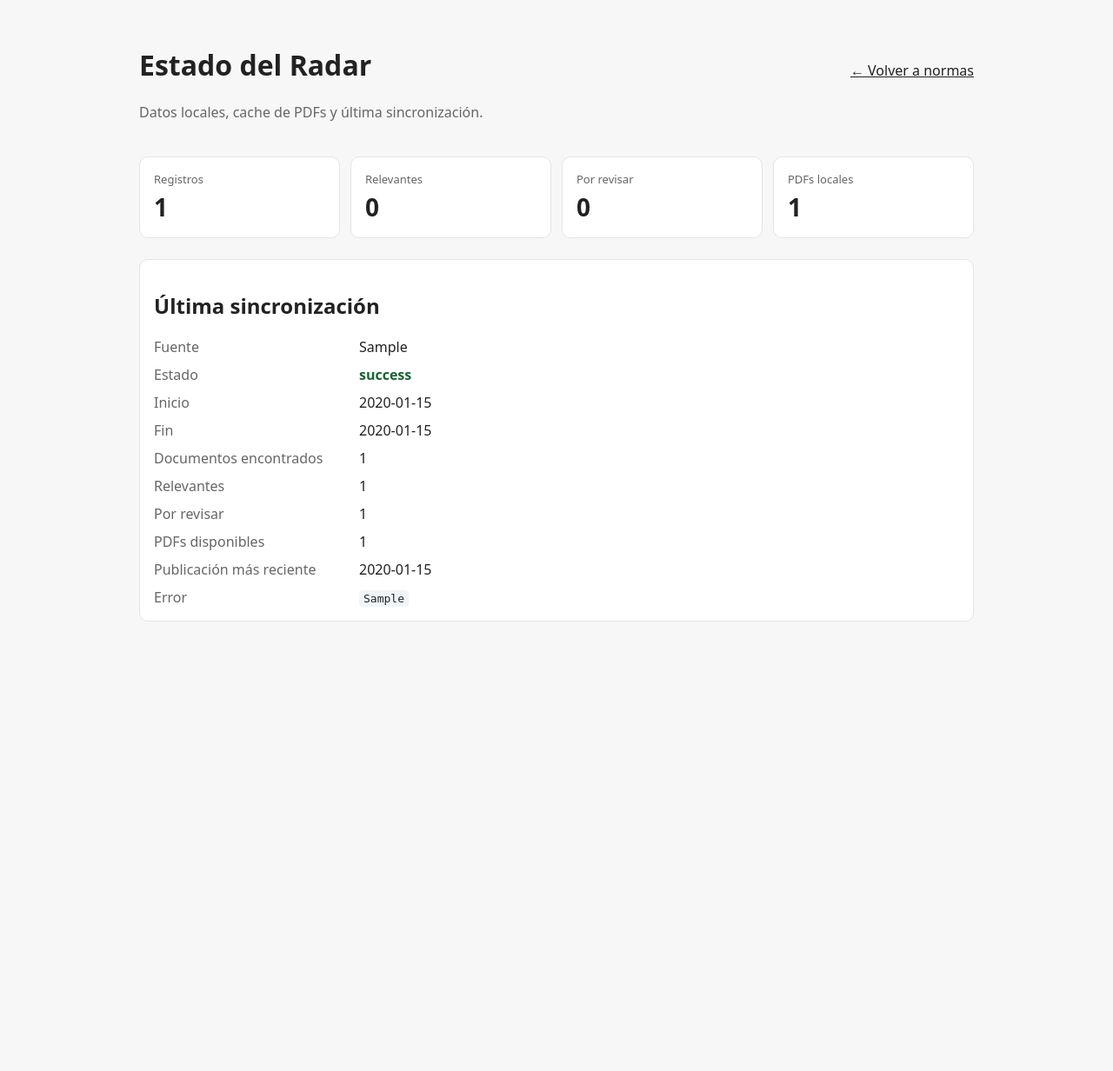
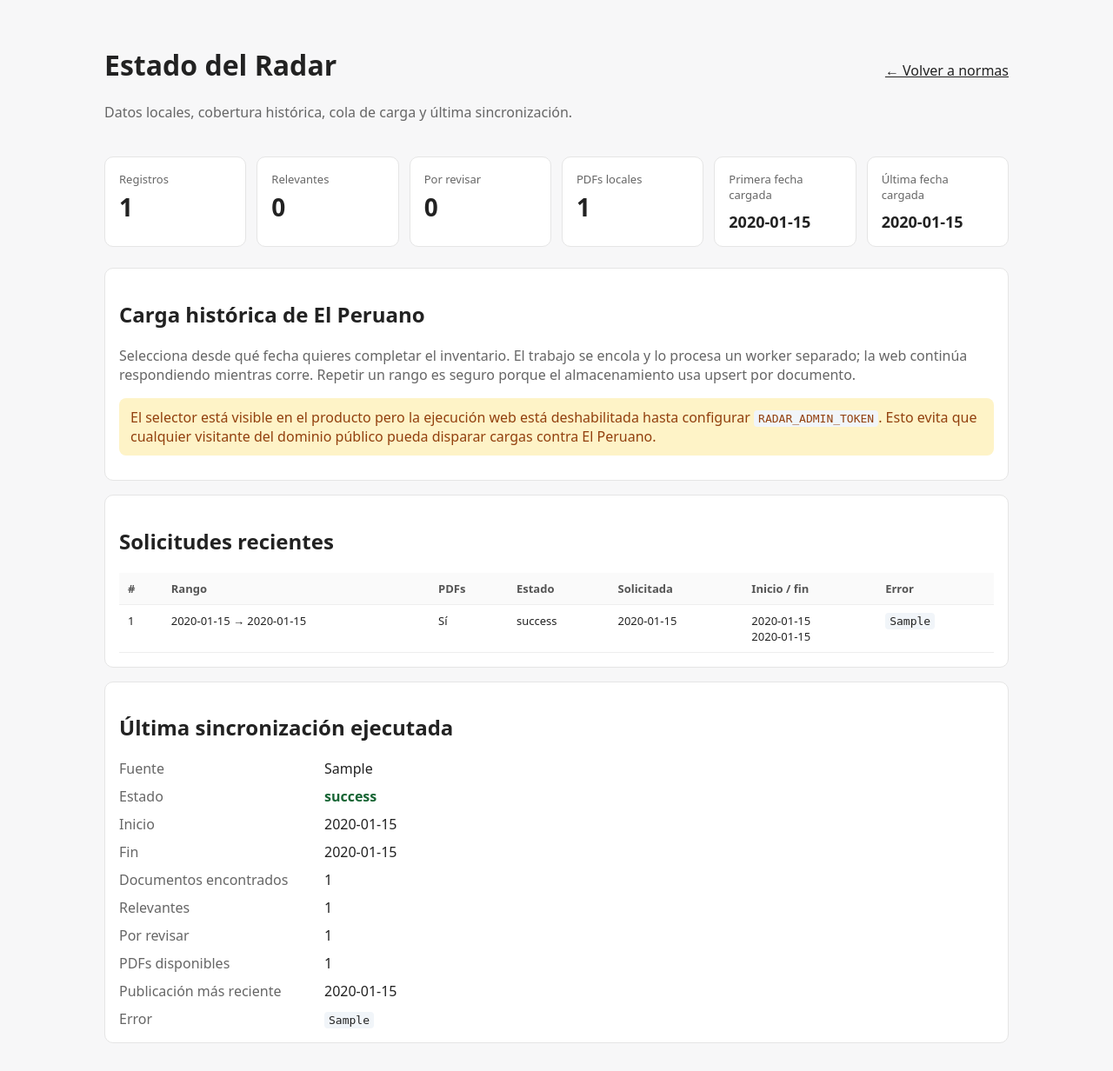
Before and after one commit to gumorenos/radar-laboral, a Flask app: page /status in a window 1280 px wide. Shown: the whole page at 87% size. Before the commit the page ends 715 px from the top, so only its background shows below. Run offline with Flask 3, Linux system fonts and the light colour scheme; tables that the repository leaves empty hold one stand-in row (values such as "Sample post").

Commit message:
Add historical load selector and queue status

```diff
--- a/src/radar_laboral/templates/status.html
+++ b/src/radar_laboral/templates/status.html
@@ -6,20 +6,39 @@
   <title>Estado · Radar Laboral Perú</title>
   <style>
     body { font-family: system-ui, sans-serif; margin: 0; background: #f7f7f8; color: #222; }
-    main { max-width: 960px; margin: 0 auto; padding: 32px 20px; }
+    main { max-width: 1040px; margin: 0 auto; padding: 32px 20px; }
     a { color: inherit; }
     .top { display: flex; justify-content: space-between; gap: 16px; align-items: baseline; flex-wrap: wrap; }
     .sub { color: #666; }
-    .cards { display: grid; grid-template-columns: repeat(auto-fit, minmax(150px, 1fr)); gap: 12px; margin: 24px 0; }
+    .cards { display: grid; grid-template-columns: repeat(auto-fit, minmax(145px, 1fr)); gap: 12px; margin: 24px 0; }
     .card, .panel { background: white; border: 1px solid #e5e5e5; border-radius: 10px; padding: 16px; }
+    .panel { margin-top: 16px; }
     .value { font-size: 28px; font-weight: 700; margin-top: 4px; }
+    .value-date { font-size: 18px; padding-top: 6px; }
     .label { color: #666; font-size: 13px; }
     dl { display: grid; grid-template-columns: minmax(170px, 220px) 1fr; gap: 10px 16px; margin: 0; }
     dt { color: #666; }
     dd { margin: 0; overflow-wrap: anywhere; }
     .ok { color: #166534; font-weight: 600; }
     .failed { color: #991b1b; font-weight: 600; }
+    .pending { color: #92400e; font-weight: 600; }
+    .running { color: #1d4ed8; font-weight: 600; }
     code { background: #f1f5f9; padding: 2px 5px; border-radius: 4px; }
+    .sync-form { display: grid; grid-template-columns: repeat(auto-fit, minmax(170px, 1fr)); gap: 12px; align-items: end; }
+    .field { display: flex; flex-direction: column; gap: 5px; }
+    .field label { font-size: 13px; color: #555; font-weight: 600; }
+    input, button { font: inherit; padding: 10px 12px; border: 1px solid #ccc; border-radius: 8px; background: white; box-sizing: border-box; width: 100%; }
+    button { cursor: pointer; background: #222; color: white; }
+    .check { display: flex; align-items: center; gap: 8px; padding: 10px 0; }
+    .check input { width: auto; }
+    .notice { padding: 11px 13px; border-radius: 8px; margin: 12px 0; }
+    .notice-ok { background: #dcfce7; color: #166534; }
+    .notice-error { background: #fee2e2; color: #991b1b; }
+    .notice-warn { background: #fef3c7; color: #92400e; }
+    .table-wrap { overflow-x: auto; }
+    table { border-collapse: collapse; width: 100%; min-width: 760px; }
+    th, td { padding: 9px 10px; border-bottom: 1px solid #eee; text-align: left; vertical-align: top; font-size: 13px; }
+    th { color: #555; background: #fafafa; }
   </style>
 </head>
 <body>
@@ -27,7 +46,7 @@
   <div class="top">
     <div>
       <h1>Estado del Radar</h1>
-      <p class="sub">Datos locales, cache de PDFs y última sincronización.</p>
+      <p class="sub">Datos locales, cobertura histórica, cola de carga y última sincronización.</p>
     </div>
     <a href="/">← Volver a normas</a>
   </div>
@@ -37,10 +56,72 @@
     <div class="card"><div class="label">Relevantes</div><div class="value">{{ stats.relevant }}</div></div>
     <div class="card"><div class="label">Por revisar</div><div class="value">{{ stats.review }}</div></div>
     <div class="card"><div class="label">PDFs locales</div><div class="value">{{ stats.pdf_cached }}</div></div>
+    <div class="card"><div class="label">Primera fecha cargada</div><div class="value value-date">{{ date_bounds.earliest or '—' }}</div></div>
+    <div class="card"><div class="label">Última fecha cargada</div><div class="value value-date">{{ date_bounds.latest or '—' }}</div></div>
   </div>
 
   <section class="panel">
-    <h2>Última sincronización</h2>
+    <h2>Carga histórica de El Peruano</h2>
+    <p class="sub">Selecciona desde qué fecha quieres completar el inventario. El trabajo se encola y lo procesa un worker separado; la web continúa respondiendo mientras corre. Repetir un rango es seguro porque el almacenamiento usa upsert por documento.</p>
+
+    {% if queued %}
+      {% if created == '1' %}<div class="notice notice-ok">Solicitud #{{ queued }} encolada correctamente.</div>{% else %}<div class="notice notice-warn">La solicitud #{{ queued }} ya estaba pendiente o en ejecución; no se duplicó.</div>{% endif %}
+    {% endif %}
+    {% if sync_error %}<div class="notice notice-error">{{ sync_error }}</div>{% endif %}
+
+    {% if admin_enabled %}
+      <form class="sync-form" method="post" action="/admin/backfill">
+        <div class="field">
+          <label for="start_date">Traer desde</label>
+          <input id="start_date" type="date" name="start_date" max="{{ today }}" required>
+        </div>
+        <div class="field">
+          <label for="end_date">Hasta</label>
+          <input id="end_date" type="date" name="end_date" value="{{ today }}" max="{{ today }}" required>
+        </div>
+        <div class="field">
+          <label for="admin_token">Clave administrativa</label>
+          <input id="admin_token" type="password" name="admin_token" autocomplete="current-password" required>
+        </div>
+        <div class="field">
+          <label class="check"><input type="checkbox" name="download_pdfs" value="1"> Descargar también PDFs laborales</label>
+          <button type="submit">Encolar carga histórica</button>
+        </div>
+      </form>
+      <p class="sub">Máximo por solicitud: {{ max_backfill_days }} días. Para la primera carga conviene dejar los PDFs desmarcados y completar metadatos primero.</p>
+    {% else %}
+      <div class="notice notice-warn">El selector está visible en el producto pero la ejecución web está deshabilitada hasta configurar <code>RADAR_ADMIN_TOKEN</code>. Esto evita que cualquier visitante del dominio público pueda disparar cargas contra El Peruano.</div>
+    {% endif %}
+  </section>
+
+  <section class="panel">
+    <h2>Solicitudes recientes</h2>
+    {% if sync_requests %}
+      <div class="table-wrap">
+        <table>
+          <thead><tr><th>#</th><th>Rango</th><th>PDFs</th><th>Estado</th><th>Solicitada</th><th>Inicio / fin</th><th>Error</th></tr></thead>
+          <tbody>
+          {% for item in sync_requests %}
+            <tr>
+              <td>{{ item.id }}</td>
+              <td>{{ item.start_date }} → {{ item.end_date }}</td>
+              <td>{{ 'Sí' if item.download_pdfs else 'No' }}</td>
+              <td class="{{ item.status }}">{{ item.status }}</td>
+              <td>{{ item.requested_at }}</td>
+              <td>{{ item.started_at or '—' }}<br>{{ item.finished_at or '—' }}</td>
+              <td>{% if item.error %}<code>{{ item.error }}</code>{% else %}—{% endif %}</td>
+            </tr>
+          {% endfor %}
+          </tbody>
+        </table>
+      </div>
+    {% else %}
+      <p class="sub">No hay solicitudes de carga histórica todavía.</p>
+    {% endif %}
+  </section>
+
+  <section class="panel">
+    <h2>Última sincronización ejecutada</h2>
     {% if last_sync %}
       <dl>
         <dt>Fuente</dt><dd>{{ last_sync.source }}</dd>
```
